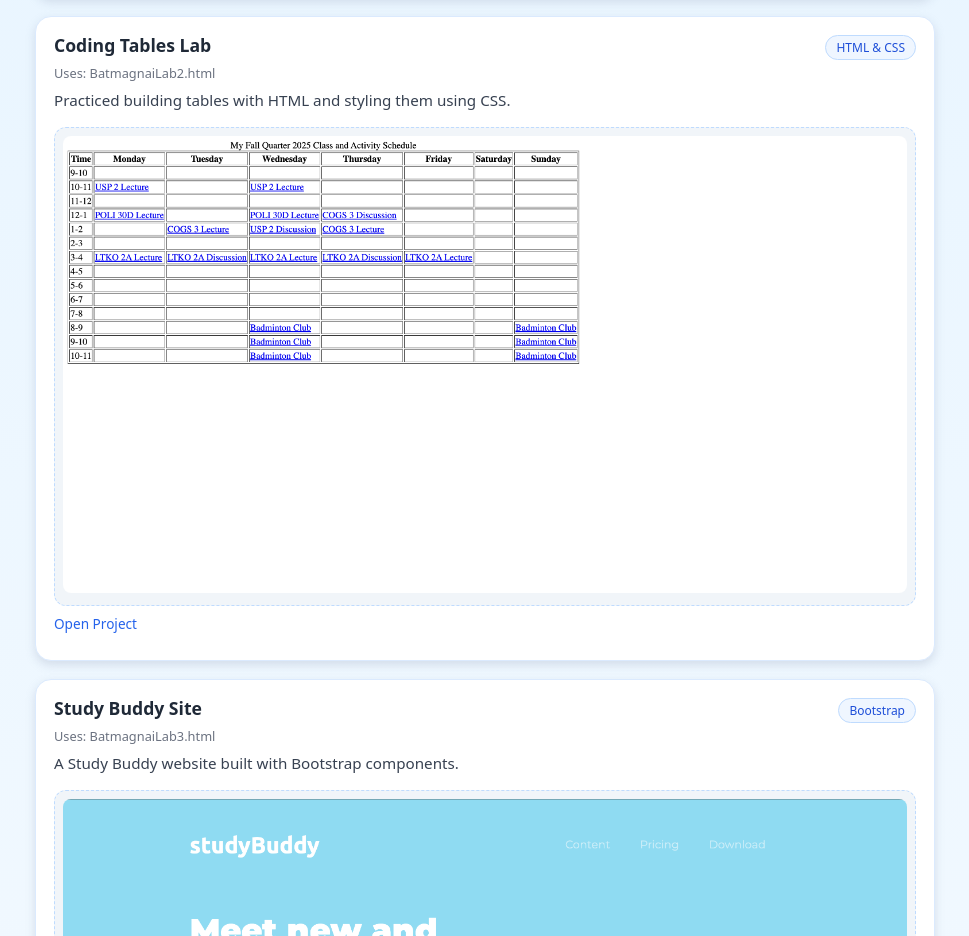
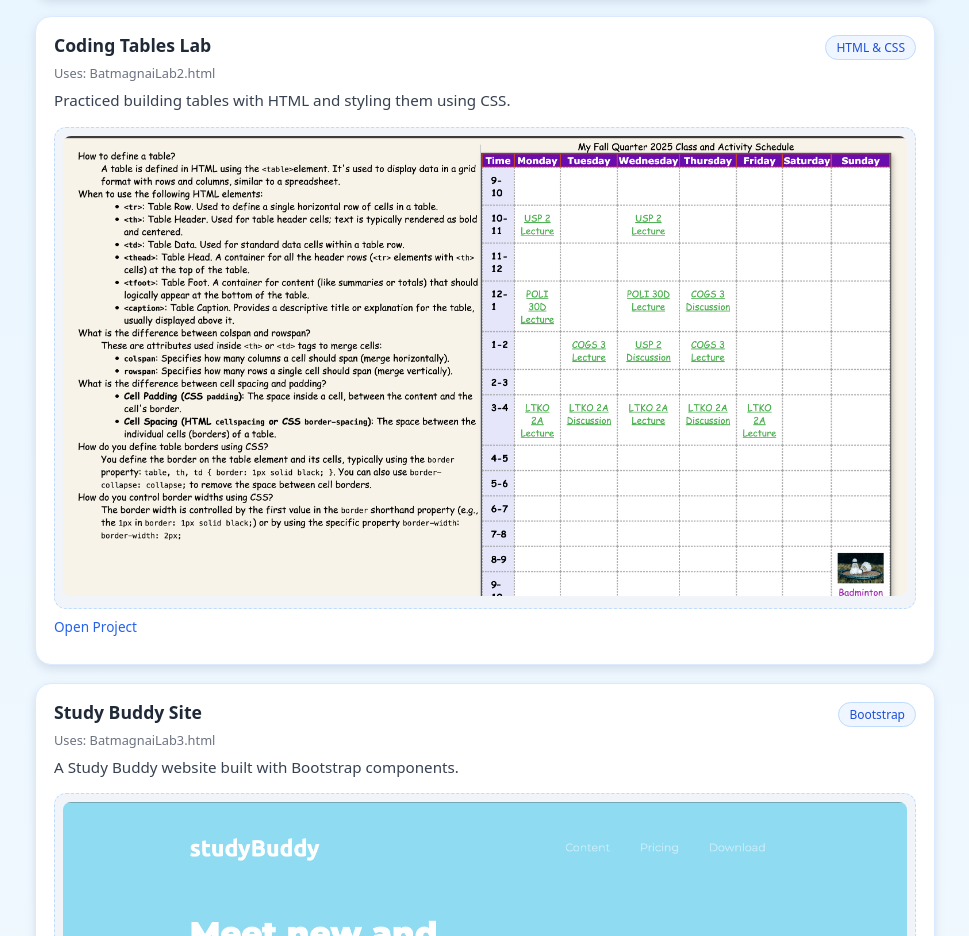
Before and after one commit to ebatmagnai/Enkhzaya-Batmagnai, a plain HTML site: page index.html in a window 1280 px wide. Shown: the part 840-1776 px from the top of the page, without its empty margins (155-1124 px from the left). Drawn offline with Linux system fonts and the light colour scheme.

Commit message:
Update image source in index.html

```diff
--- a/index.html
+++ b/index.html
@@ -210,7 +210,7 @@
           </p>
 
           <div class="screenshot">
-            <img src="schedule.png" alt="Coding Tables Screenshot" />
+            <img src="fall.png" alt="Coding Tables Screenshot" />
           </div>
 
           <p class="project-links">
```
